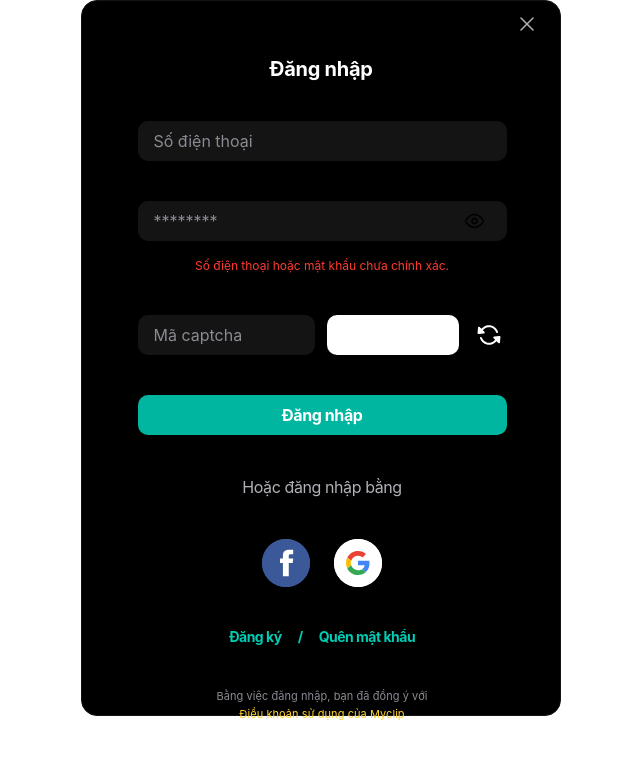
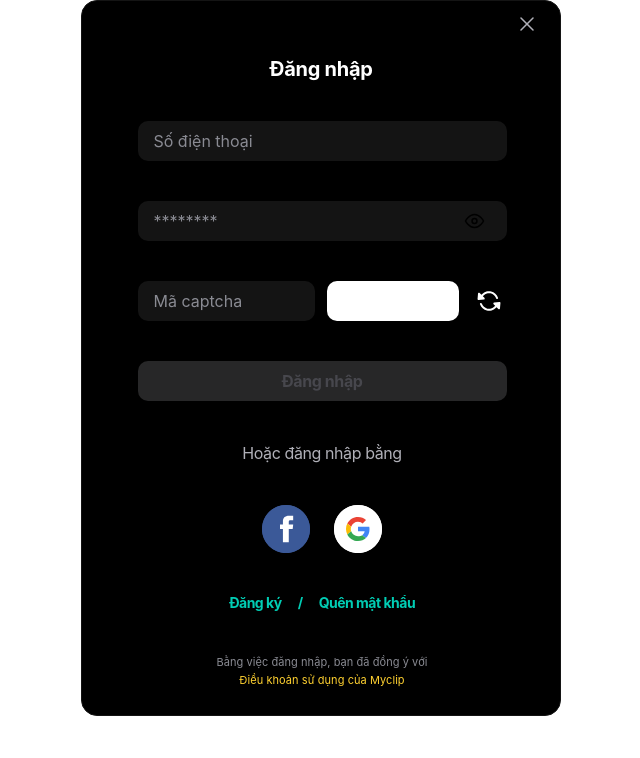
Before and after one commit to LinhBM/my-clip, a React (Create React App) app: page / in a window 1280 px wide. Shown: the top 758 px of the page, without its empty margins (319-959 px from the left). Built offline with nearby package versions, Linux system fonts and the light colour scheme.

Commit message:
kiem tra dieu kien hien thi thong bao pass sai

```diff
--- a/src/Login/Login.js
+++ b/src/Login/Login.js
@@ -1,6 +1,11 @@
+import { useEffect, useState } from "react";
 import Svg from "./Svg";
 
 function Login() {
+  const [data, setData] = useState();
+  const obj = ["linhdeptrai"];
+  console.log(typeof data);
+
   return (
     <div className="font-inter relative w-[480px] h-[716px] bg-[#000000] border border-solid border-[#141414] rounded-2xl mx-auto top-0 right-0 bottom-0 left-0">
       <div className="absolute w-6 h-6 top-4 right-4">
@@ -21,14 +26,25 @@ function Login() {
               type="text"
               placeholder="********"
               className="w-full px-4 py-[9.5px] h-10 rounded-[10px] bg-[#141414] placeholder-[#8A8B93] text-[#8A8B93] text-base font-normal pr-16 outline-none after:content-['sdf'] after"
+              onChange={(e) => setData(e.target.value)}
             />
             <div className="absolute bottom-0 right-0 w-16 h-10 flex justify-center items-center">
               <Svg.ShowPass />
             </div>
           </div>
-          <p className="text-[#FF3B30] font-normal text-xs leading-[18px] text-center -mt-6">
-            Số điện thoại hoặc mật khẩu chưa chính xác.
-          </p>
+          {obj.map((get, index) => {
+            if (data === get) {
+              return (
+                <p
+                  key={index}
+                  className="text-[#FF3B30] font-normal text-xs leading-[18px] text-center -mt-6"
+                >
+                  Số điện thoại hoặc mật khẩu chưa chính xác.
+                </p>
+              );
+            }
+          })}
+
           <div className="flex w-full gap-3">
             <input
               className="w-[177px] px-4 py-[9.5px] h-10 rounded-[10px] bg-[#141414] placeholder-[#8A8B93] text-[#8A8B93] text-base font-normal outline-none"
@@ -39,15 +55,15 @@ function Login() {
               <Svg.Reset />
             </div>
           </div>
-          {/* <button
+          <button
             type="submit"
             className="bg-[#272728] text-[#47474D] w-full h-10 rounded-[10px] text-base font-bold tracking-[-0.408px]"
           >
             Đăng nhập
-          </button> */}
+          </button>
           <button
             type="submit"
-            className="bg-[#00B6A0] text-[#ffffff] w-full h-10 rounded-[10px] text-base font-bold tracking-[-0.408px]"
+            className="bg-[#00B6A0] text-[#ffffff] w-full h-10 rounded-[10px] text-base font-bold tracking-[-0.408px] hidden"
           >
             Đăng nhập
           </button>
```
